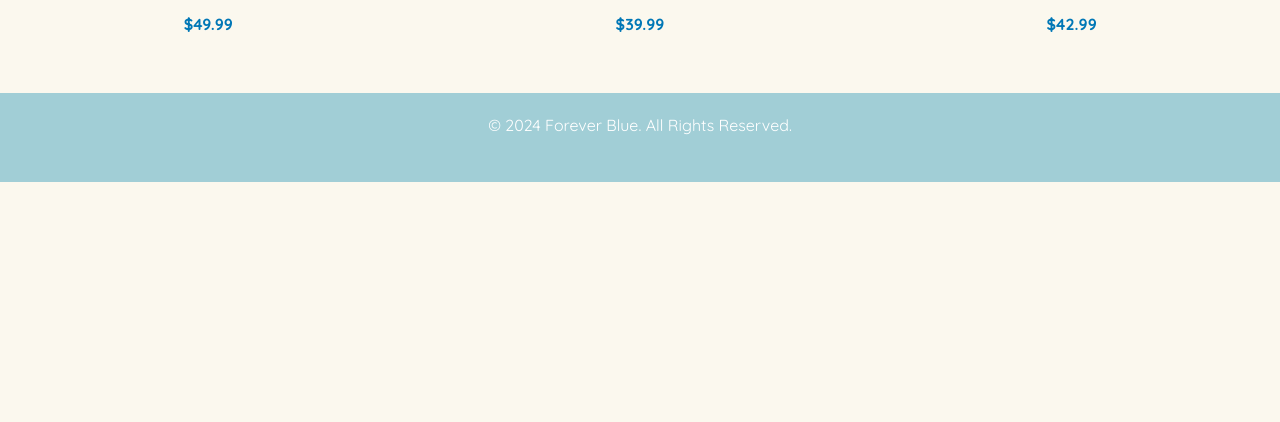
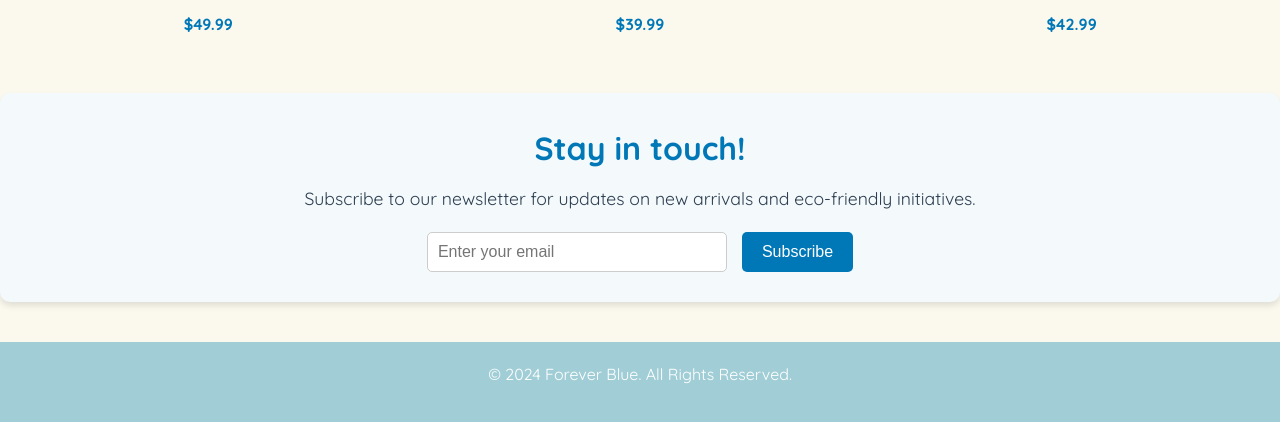
Before and after one commit to jennamay906/jennamay906.github.io, a plain HTML site: page Final Project/index.html in a window 1280 px wide. Shown: the part 1289-1711 px from the top of the page. Before the commit the page ends 1471 px from the top, so only its background shows below. Drawn offline with Linux system fonts and the light colour scheme; a web font is replaced by a local one.

Commit message:
Added newsletter section to the botton of index

```diff
--- a/Final Project/index.html
+++ b/Final Project/index.html
@@ -52,8 +52,14 @@
     </div>
 </div>
 
-
-
+<section class="newsletter">
+    <h2>Stay in touch!</h2>
+    <p>Subscribe to our newsletter for updates on new arrivals and eco-friendly initiatives.</p>
+    <form action="#" method="post">
+        <input type="email" name="email" placeholder="Enter your email" required>
+        <button type="submit">Subscribe</button>
+    </form>
+</section>
 
     <footer>
         <p>&copy; 2024 Forever Blue. All Rights Reserved.</p>
```
